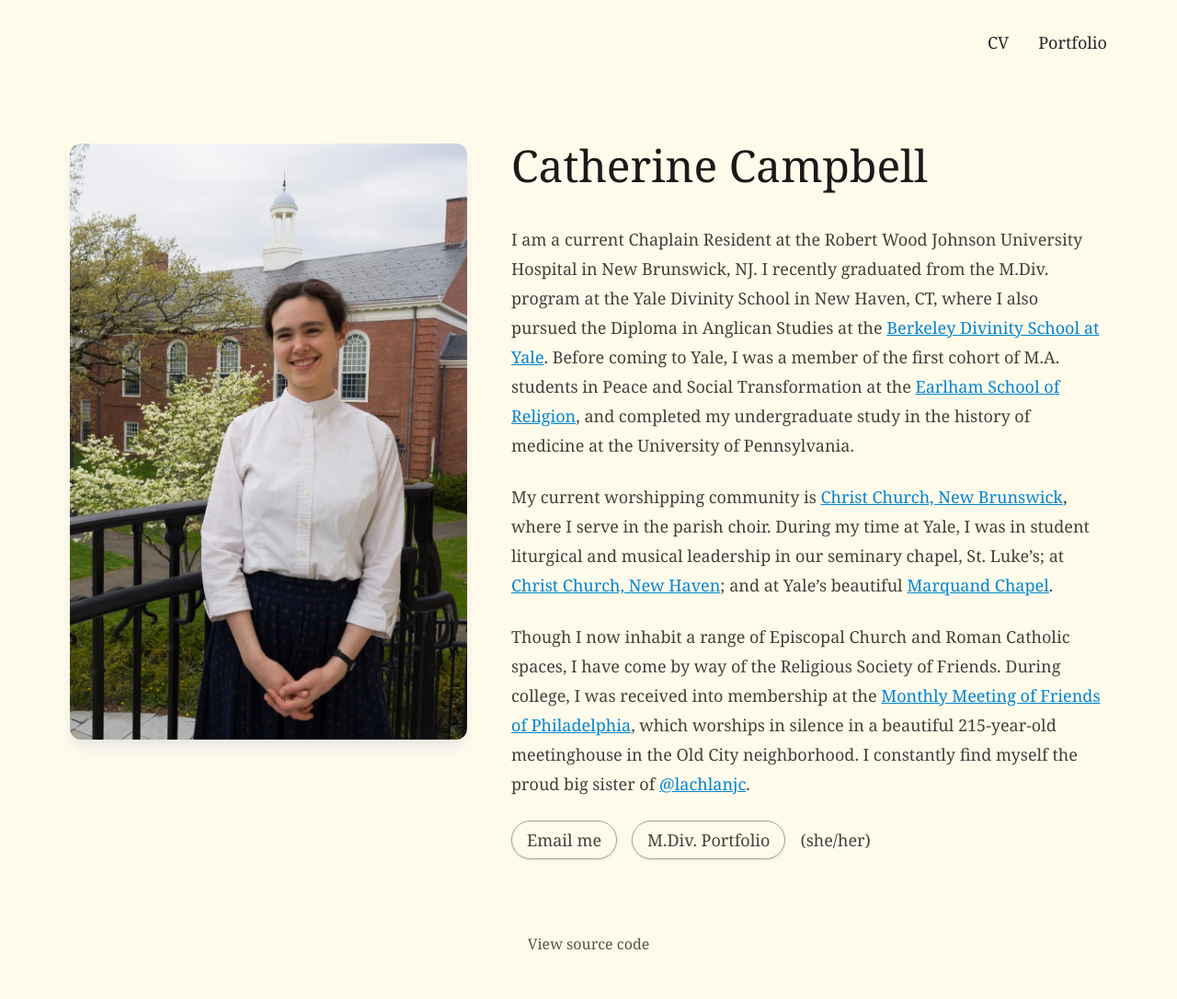
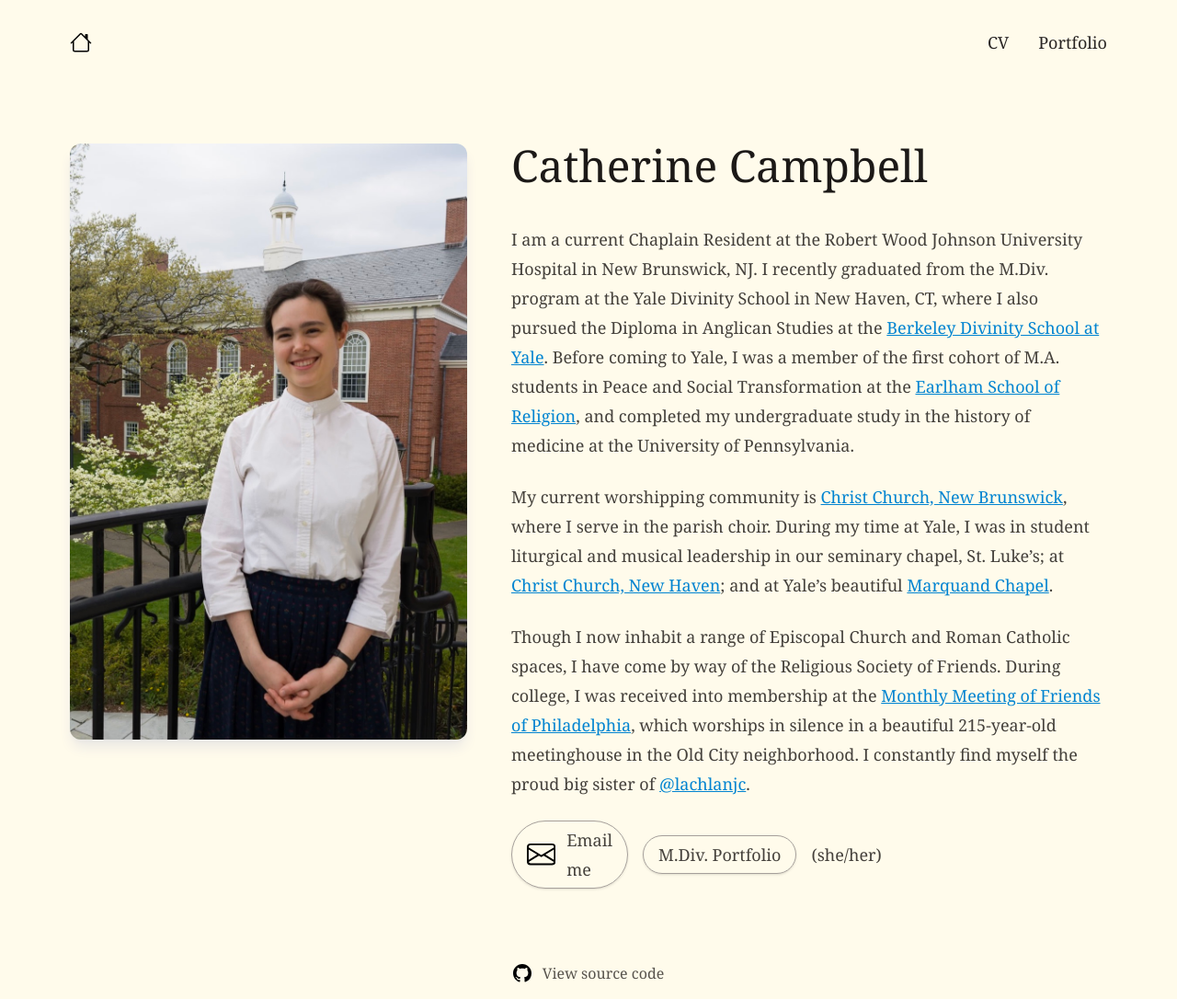
Before and after one commit to lachlanjc/catherine, a Next.js app: page / in a window 1280 px wide. Shown: the whole page at 92% size. Before the commit the page ends 1054 px from the top, so only its background shows below. Built offline with nearby package versions, Linux system fonts and the light colour scheme.

Commit message:
Readd icons

```diff
--- a/app/layout.tsx
+++ b/app/layout.tsx
@@ -1,12 +1,12 @@
 import type { Metadata } from 'next'
 import Link from 'next/link'
-// import { House, Github } from 'react-bootstrap-icons'
+import { House, Github } from 'react-bootstrap-icons'
 import './globals.css'
 
 const Header = () => (
   <header className="container mx-auto max-w-6xl px-3 py-8 flex gap-4 items-center justify-between">
     <Link href="/" title="Homepage">
-      {/* <House size={24} aria-hidden /> */}
+      <House size={24} aria-hidden />
     </Link>
     <nav className="flex gap-6 md:gap-8 text-lg">
       <Link
@@ -31,7 +31,7 @@
       className="flex items-center justify-center gap-3 text-stone-600 hover:text-stone-500 transition-colors"
       href="https://github.com/lachlanjc/catherine"
     >
-      {/* <Github size={20} aria-hidden /> */}
+      <Github size={20} aria-hidden />
       View source code
     </a>
   </footer>
--- a/app/page.tsx
+++ b/app/page.tsx
@@ -1,5 +1,5 @@
 import Button from './button'
-// import { Envelope } from 'react-bootstrap-icons'
+import { Envelope } from 'react-bootstrap-icons'
 
 import Image from 'next/image'
 import portraitImg from '../public/portrait.jpg'
@@ -20,7 +20,7 @@
         <Content />
         <div className="not-prose flex flex-wrap items-center gap-4">
           <Button href="mailto:catherine.campbell617@gmail.com">
-            {/* <Envelope aria-hidden /> */}
+            <Envelope aria-hidden />
             Email me
           </Button>
           <Button href="https://campuspress.yale.edu/catherinecampbell/">
```
